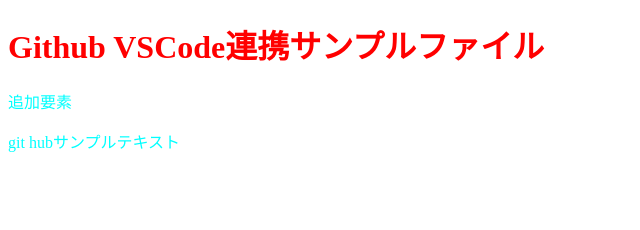
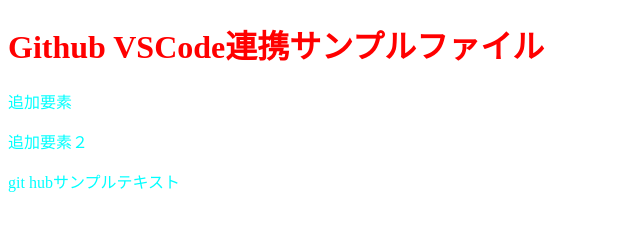
Before and after one commit to Makoanderson/git-sample, a plain HTML site: page index.html in a window 1280 px wide. Shown: the whole page, without its empty margins (0-640 px from the left). Drawn offline with Linux system fonts and the light colour scheme.

Commit message:
追加要素２を追加

```diff
--- a/index.html
+++ b/index.html
@@ -1,5 +1,6 @@
 <!DOCTYPE html>
 <html lang="ja">
+
 <head>
     <meta charset="UTF-8">
     <meta http-equiv="X-UA-Compatible" content="IE=edge">
@@ -7,11 +8,14 @@
     <title>gti-sanple</title>
     <link href="./css/sanple.css" rel="stylesheet">
 </head>
+
 <body>
     <div id="box" class="box">
         <h1>Github VSCode連携サンプルファイル</h1>
         <p>追加要素</p> <!-- pタグを追加 -->
+        <p>追加要素２</p>
     </div>
     <script src="js/sanple.js"></script>
 </body>
+
 </html>
```
